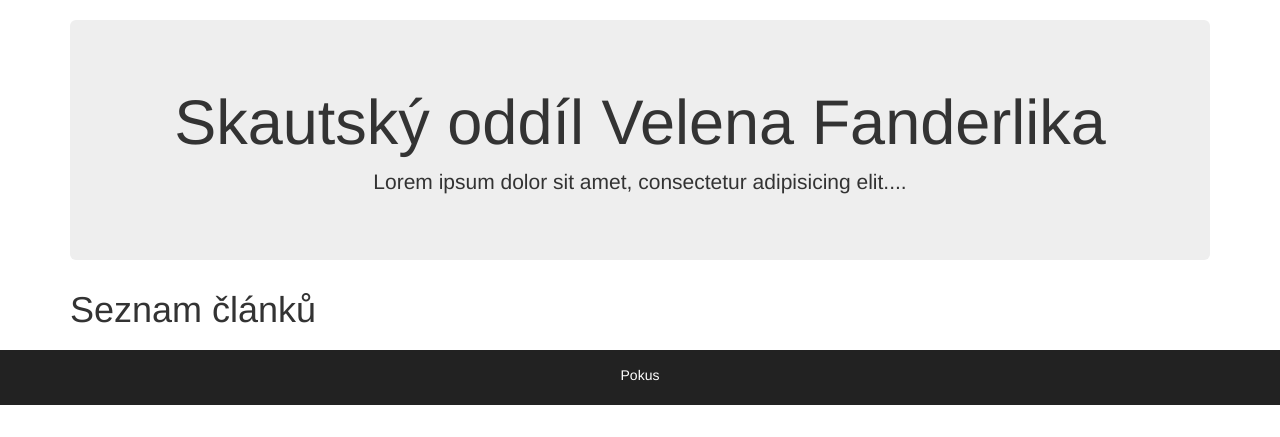
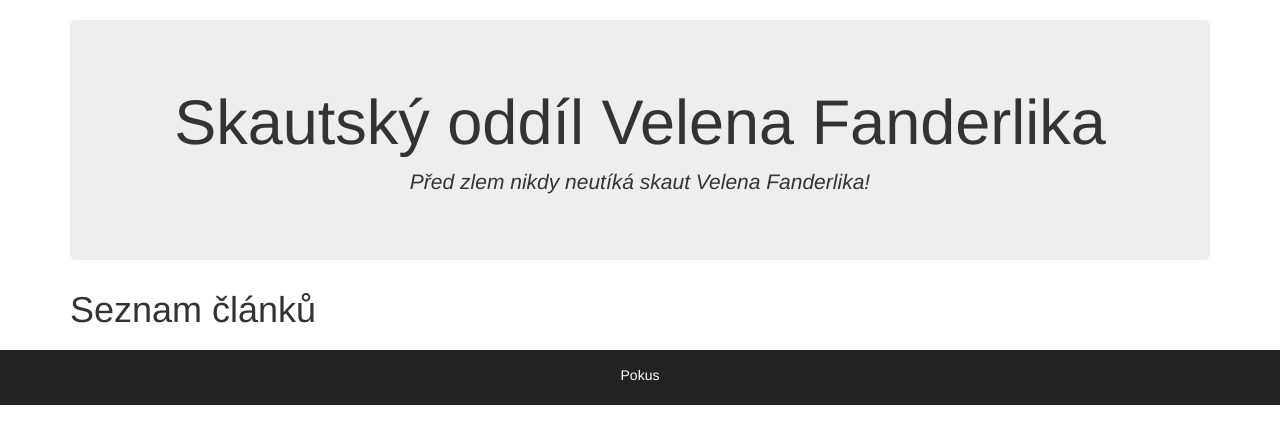
Before and after one commit to Botaniculus/mvcweb, a PHP site: page /clanek in a window 1280 px wide. Shown: the part 52-489 px from the top of the page. Run offline with PHP 8.4, Linux system fonts and the light colour scheme; the visitor is signed in with stand-in values (Sample User, id 1); data that the repository does not hold is empty.

Commit message:
Added some text to the jumbotron.

```diff
--- a/views/layout.phtml
+++ b/views/layout.phtml
@@ -35,7 +35,7 @@
 
           <div class="jumbotron text-center">
     <h1>Skautský oddíl Velena Fanderlika</h1>
-    <p>Lorem ipsum dolor sit amet, consectetur adipisicing elit....</p>
+    <p><i>Před zlem nikdy neutíká skaut Velena Fanderlika!</i></p>
     </div>
 
         <article >
```
